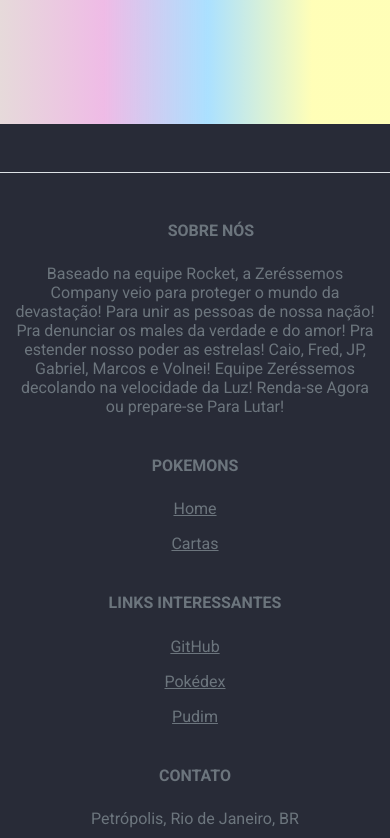
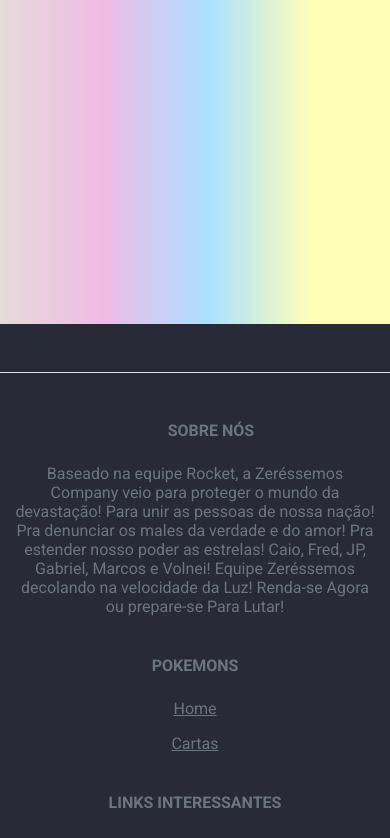
Before and after one commit to OsZeressemos/zeroCommerce, a React (Create React App) app: page / in a window 390 px wide. Shown: the part 1120-1958 px from the top of the page. Built offline with nearby package versions, Linux system fonts and the light colour scheme; no server answers.

Commit message:
Responsividade :)

```diff
--- a/src/pages/home/style.js
+++ b/src/pages/home/style.js
@@ -8,16 +8,19 @@
     grid-template-columns: 1fr 1fr 1fr;
     gap: 20px;
 
+
     div{
         background-color: #F0F8FF;
         padding: 5px;
         border-radius: 8px;
         position: relative;
 
+
         .cards1{
             display: block;
             text-align: center;
             max-width:250px;
+            margin-bottom:70px;
             height: 260px;
 
             h6{
--- a/src/style/global.js
+++ b/src/style/global.js
@@ -45,7 +45,7 @@
 
     footer {
         position:absolute;
-        margin-top: 300px;
+        margin-top: 500px;
         display: block;
         width: 100%;
       }
@@ -60,7 +60,7 @@
       }
 
       @media (max-height:880px){
-        footer { margin-top: 400px; }
+        footer { margin-top: 600px; }
     }
 
 `;
```
Also changed, not shown: src/images/logoabacate.png (deleted).
